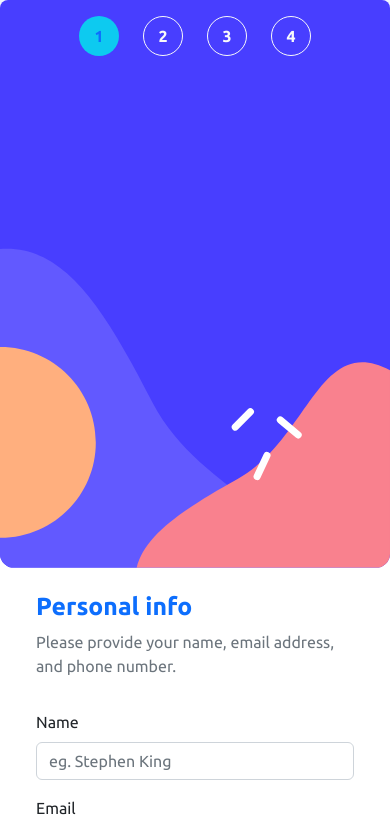
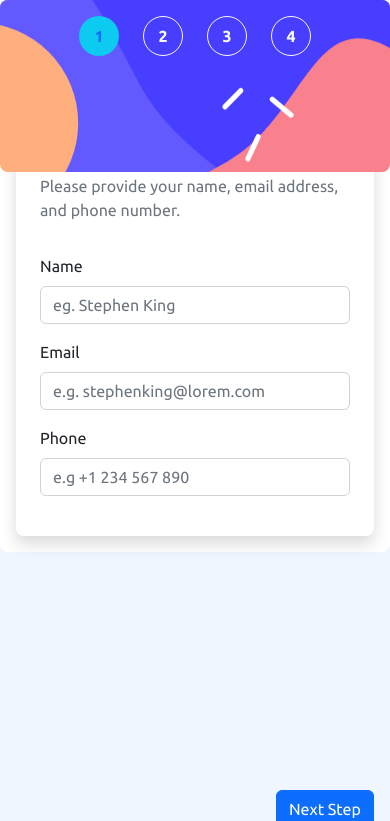
Before and after one commit to OlivrM/multi-step-form-r, a React (Vite) app: page / in a window 390 px wide. Shown: the top 821 px of the page. Built offline with nearby package versions, Linux system fonts and the light colour scheme.

Commit message:
[continu] experimentale

```diff
--- a/src/App.tsx
+++ b/src/App.tsx
@@ -1,19 +1,23 @@
+// LIB
 import { Button, Col, Container, Row } from 'react-bootstrap';
+import { FormProvider, SubmitHandler, useForm } from 'react-hook-form';
 
+// CUSTOM LIB
 import Step1 from './components/Step1';
 import Step2 from './components/Step2';
 import Step3 from './components/Step3';
 import Step4 from './components/Step4';
 import Step5 from './components/Step5';
 import Stepper from './components/Stepper';
+import { useApp } from './store';
 
 // TYPES
 import type { step, Tduration, Tplan } from 'types';
+
 // CSS IMAGES
 import 'bootstrap/dist/css/bootstrap.min.css';
-import { FormProvider, SubmitHandler, useForm } from 'react-hook-form';
 import bgV from './assets/images/bg-sidebar-desktop.svg';
-import { useApp } from './store';
+import bgMobile from './assets/images/bg-sidebar-mobile.svg';
 
 const stepData: step[] = [
   {
@@ -99,12 +103,48 @@ function App() {
   return (
     <FormProvider {...methods}>
       <div
-        className="d-block d-md-grid h-75"
+        className="d-flex  flex-column d-md-grid h-75 position-relative"
         style={{ placeItems: 'center', minHeight: '100vh' }}
       >
+        <ul
+          className="hstack flex-md-column d-md-none gap-2 p-3 pt-md-5 pt-2 w-100 position-absolute justify-content-center justify-content-md-start rounded-3"
+          style={{
+            backgroundImage: `url(${bgMobile})`,
+            objectFit: 'cover',
+            backgroundPosition: 'bottom',
+            backgroundSize: 'cover',
+            minHeight: '172px',
+          }}
+        >
+          {stepData.map((step, index) => {
+            const idx = index + 1;
+            const stepStyles =
+              index === currentStep
+                ? 'bg-info text-primary'
+                : 'bg-transparent text-light border border-light';
+            if (step.type !== 'END')
+              return (
+                <li
+                  className="hstack gap-4 p-2 align-self-start "
+                  key={'step' + index}
+                >
+                  <div
+                    className={`rounded-full rounded-circle d-flex fw-bold justify-content-center align-items-center ${stepStyles}`}
+                    style={{ height: '2.5rem', width: '2.5rem' }}
+                  >
+                    {idx}
+                  </div>
+                  <div className="vstack d-none d-md-flex text-uppercase justify-content-evently">
+                    <span className="small text-white-50 ">step {idx}</span>
+                    <span className="text-light fw-bold">{step.buttonTag}</span>
+                  </div>
+                </li>
+              );
+          })}
+        </ul>
         <Container style={{ maxWidth: '968px' }} className="h-75">
           <Row className=" bg-white rounded-3 p3 h-100">
-            <Col md="4" style={{ minHeight: '568px' }} className="p-md-3 p-0">
+            <Col md="4" className="p-md-3 p-0  d-md-block">
               <ul
                 className="hstack flex-md-column gap-2 p-3 pt-md-5 pt-2 h-100 justify-content-center justify-content-md-start rounded-3"
                 style={{
@@ -145,9 +185,9 @@ function App() {
                 })}
               </ul>
             </Col>
-            <Col className="p-md-5 m-3 d-flex rounded-md-3 rounded-0 flex-column ">
+            <Col className="pt-md-5 m-3 p-3 d-flex rounded-md-3 rounded-0 flex-column rounded-3  shadow">
               <Stepper step={step} />
-              <div className="hstack justify-content-between mt-auto">
+              <div className="hstack justify-content-between mt-auto d-md-flex d-none">
                 {currentStep > 0 && step.type !== 'END' && (
                   <Button
                     onClick={previousStep}
@@ -174,6 +214,28 @@ function App() {
             </Col>
           </Row>
         </Container>
+        <div className="hstack justify-content-between p-3  mt-auto d-md-none d-flex">
+          {currentStep > 0 && step.type !== 'END' && (
+            <Button
+              onClick={previousStep}
+              className="text-capitalize border-0 "
+              variant="outline-primary"
+            >
+              go back
+            </Button>
+          )}
+          {['START', 'STEP'].includes(step.type) && (
+            <Button
+              onClick={methods.handleSubmit(onSubmit)}
+              className="ms-auto text-capitalize"
+            >
+              next step
+            </Button>
+          )}
+          {step.type === 'LAST' && (
+            <Button onClick={methods.handleSubmit(onFinal)}>Confirm</Button>
+          )}
+        </div>
       </div>
     </FormProvider>
   );
--- a/src/components/Step2.tsx
+++ b/src/components/Step2.tsx
@@ -37,7 +37,7 @@ export const planData: TplanOption[] = [
 const Step2 = () => {
   const { register, setValue, watch } = useFormContext<formState>();
 
-  const duration = register('planDuration');
+  register('planDuration');
 
   const handleChange = (e: React.ChangeEvent<HTMLInputElement>) => {
     if (e.currentTarget.checked) {
@@ -56,7 +56,6 @@ const Step2 = () => {
           checked={watch('planDuration') === 'monthly' ? false : true}
           onChange={handleChange}
         />
-
         <span>yearly</span>
       </div>
     </div>
@@ -67,7 +66,7 @@ export default Step2;
 
 const Plans = () => {
   return (
-    <div className="hstack gap-4 p-2 w-100 ">
+    <div className="d-flex flex-column flex-md-row gap-2 p-2 w-100 ">
       {planData.map((plan) => (
         <Plan plan={plan} key={plan.name} />
       ))}
@@ -87,21 +86,27 @@ const Plan = ({ plan }: PlanProps) => {
 
   return (
     <div
-      className={`vstack ${planClass} rounded-3 p-3 col-4 cursor-pointer`}
+      className={`d-flex flex-md-column justify-content-beteewn ${planClass} rounded-3 p-3 gap-3 col-md-4 cursor-pointer`}
       onClick={() => setValue('plan', plan.name)}
       {...register('plan')}
     >
+      <div>
         <img
           src={plan.icon}
           alt={`${plan.name} logo`}
           width="50px"
           height="50px"
-        className="mb-5"
+          className="mb-md-5 me-auto"
         />
-      <p className="fw-bold mb-1 text-capitalize text-primary">{plan.name}</p>
-      <p className="text-secondary">{`$${plan.price[duration]}/${
+      </div>
+      <div className="vstack lh-sm">
+        <span className="fw-bold mb-1 text-capitalize text-primary">
+          {plan.name}
+        </span>
+        <span className="text-secondary">{`$${plan.price[duration]}/${
           duration === 'monthly' ? 'mo' : 'yr'
-      }`}</p>
+        }`}</span>
+      </div>
     </div>
   );
 };
```
Also changed, not shown: screenshot.png (added), 1 other file (tests, documents, lock files or other folders). Lines whose indentation alone changed are shown as unchanged.
